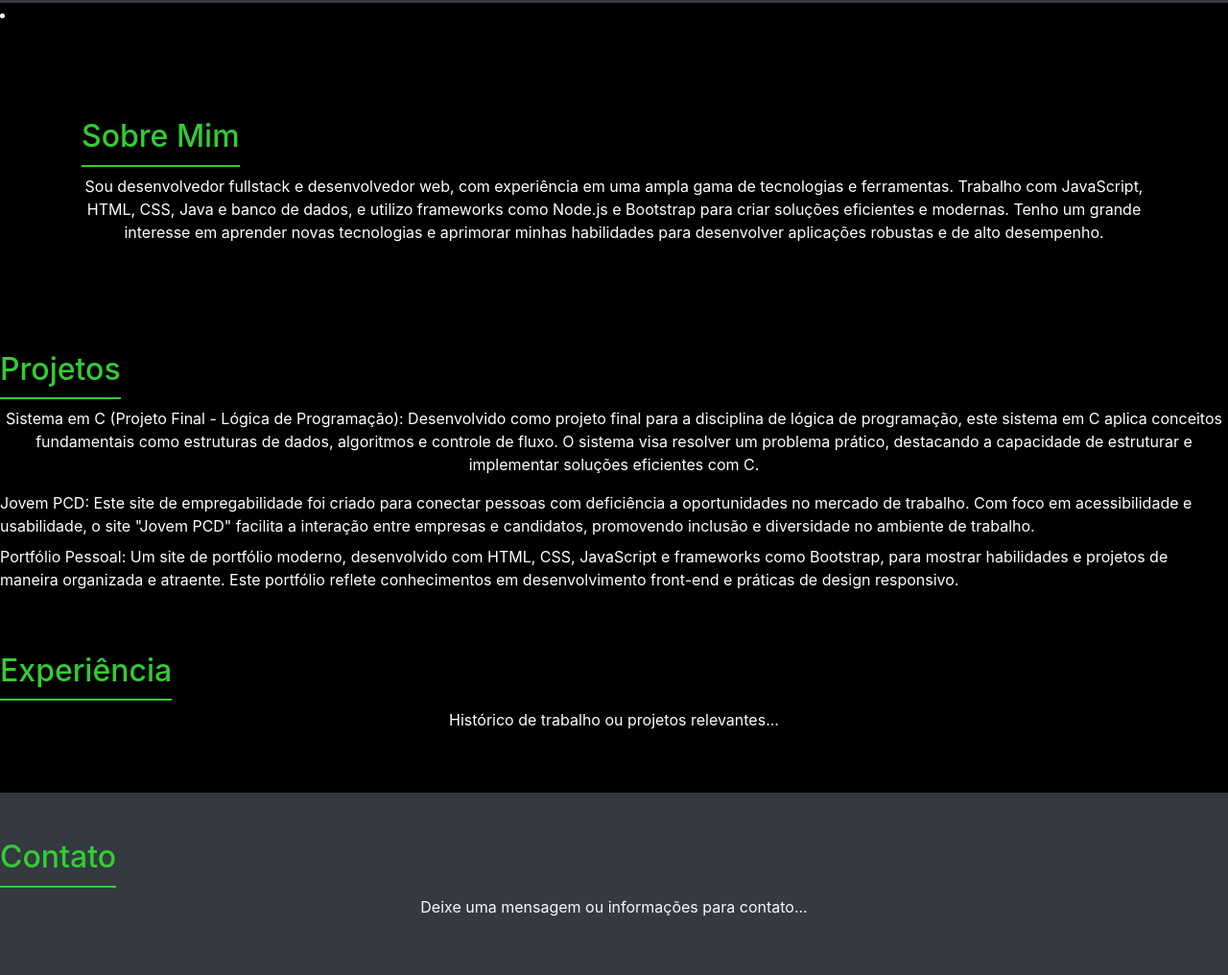
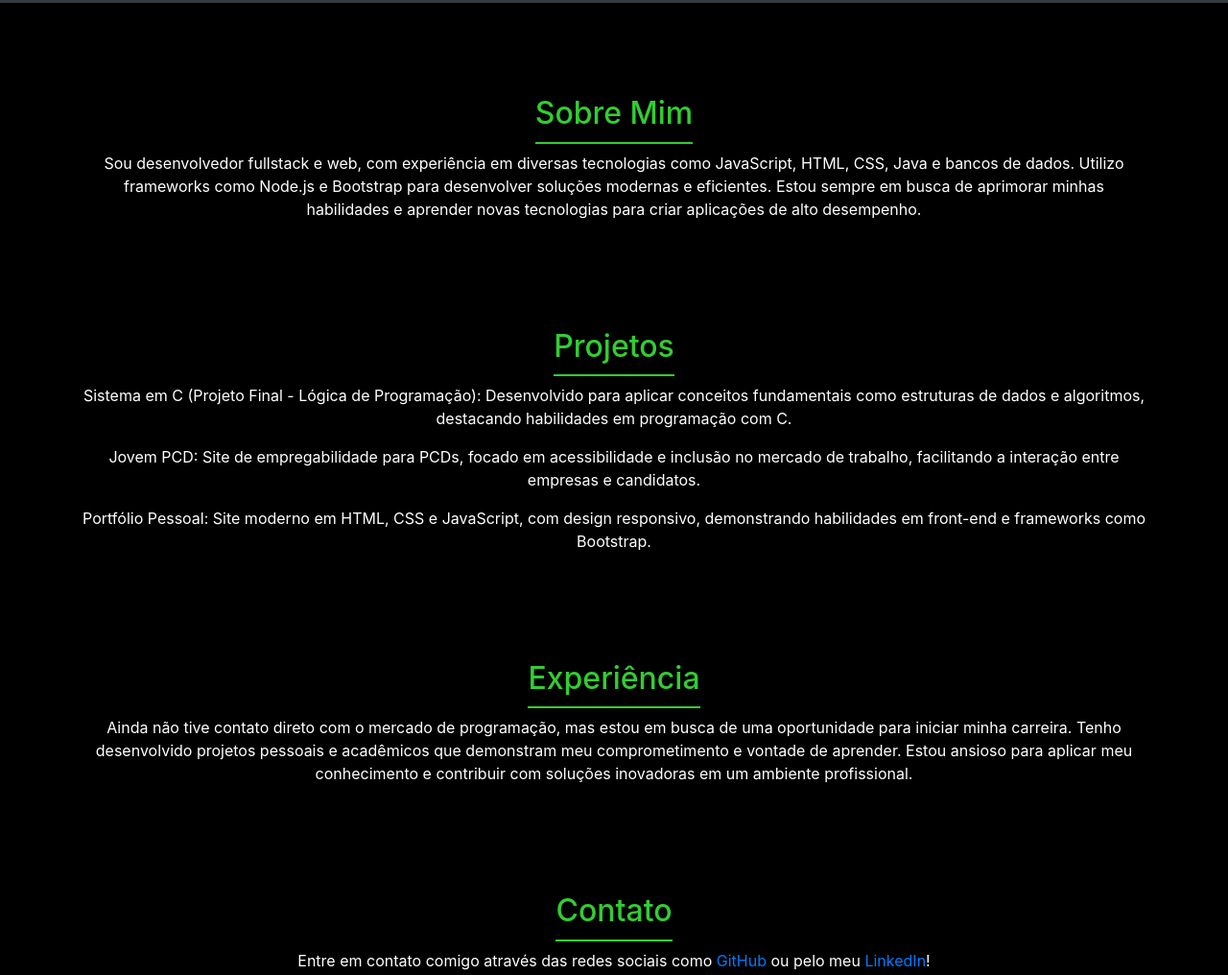
Before and after one commit to eunetox77x/eunetox77x.github.io, a plain HTML site: page index.html in a window 1280 px wide. Shown: the part 224-1240 px from the top of the page at 96% size. Drawn offline with nearby package versions, Linux system fonts and the light colour scheme.

Commit message:
Finalizando

```diff
--- a/index.html
+++ b/index.html
@@ -10,9 +10,11 @@
 <body>
     <header class="bg-dark text-center text-light py-5">
         <h1 class="display-4">Bem-vindo ao Meu Portfólio</h1>
-        <h2></h2>
         <nav class="navbar navbar-expand-lg navbar-dark">
             <div class="container">
+                <button class="navbar-toggler" type="button" data-toggle="collapse" data-target="#navbarNav" aria-controls="navbarNav" aria-expanded="false" aria-label="Toggle navigation">
+                    <span class="navbar-toggler-icon"></span>
+                </button>
                 <div class="collapse navbar-collapse justify-content-center" id="navbarNav">
                     <ul class="navbar-nav">
                         <li class="nav-item"><a class="nav-link" href="#sobre">Sobre Mim</a></li>
@@ -26,36 +28,29 @@
             </div>
         </nav>
     </header>
-     <div class="infor-nav"
-    <ul class="infor_nav">
-        <li class="infor-intem">
+
     <main class="container my-5">
-        <section id="sobre" class="py-5">
-            <h2 class="text-center text-green">Sobre Mim</h2>
-            <p class="text-center">Sou desenvolvedor fullstack e desenvolvedor web, com experiência em uma ampla gama de tecnologias e ferramentas. Trabalho com JavaScript, HTML, CSS, Java e banco de dados, e utilizo frameworks como Node.js e Bootstrap para criar soluções eficientes e modernas. Tenho um grande interesse em aprender novas tecnologias e aprimorar minhas habilidades para desenvolver aplicações robustas e de alto desempenho.
-            </li></p>
-        </div>
+        <section id="sobre" class="py-5 text-center">
+            <h2 class="text-green">Sobre Mim</h2>
+            <p>Sou desenvolvedor fullstack e web, com experiência em diversas tecnologias como JavaScript, HTML, CSS, Java e bancos de dados. Utilizo frameworks como Node.js e Bootstrap para desenvolver soluções modernas e eficientes. Estou sempre em busca de aprimorar minhas habilidades e aprender novas tecnologias para criar aplicações de alto desempenho.</p>
         </section>
 
-        <section id="projetos">
-            <h2 class="text-center text-green">Projetos</h2>
-            <p class="text-center">Sistema em C (Projeto Final - Lógica de Programação): Desenvolvido como projeto final para a disciplina de lógica de programação, este sistema em C aplica conceitos fundamentais como estruturas de dados, algoritmos e controle de fluxo. O sistema visa resolver um problema prático, destacando a capacidade de estruturar e implementar soluções eficientes com C.
-<h1></h1>
-                Jovem PCD: Este site de empregabilidade foi criado para conectar pessoas com deficiência a oportunidades no mercado de trabalho. Com foco em acessibilidade e usabilidade, o site "Jovem PCD" facilita a interação entre empresas e candidatos, promovendo inclusão e diversidade no ambiente de trabalho.
-                <h1></h1>
-                Portfólio Pessoal: Um site de portfólio moderno, desenvolvido com HTML, CSS, JavaScript e frameworks como Bootstrap, para mostrar habilidades e projetos de maneira organizada e atraente. Este portfólio reflete conhecimentos em desenvolvimento front-end e práticas de design responsivo. </p>
+        <section id="projetos" class="py-5 text-center">
+            <h2 class="text-green">Projetos</h2>
+            <p>Sistema em C (Projeto Final - Lógica de Programação): Desenvolvido para aplicar conceitos fundamentais como estruturas de dados e algoritmos, destacando habilidades em programação com C.</p>
+            <p>Jovem PCD: Site de empregabilidade para PCDs, focado em acessibilidade e inclusão no mercado de trabalho, facilitando a interação entre empresas e candidatos.</p>
+            <p>Portfólio Pessoal: Site moderno em HTML, CSS e JavaScript, com design responsivo, demonstrando habilidades em front-end e frameworks como Bootstrap.</p>
         </section>
 
-        <section id="experiencia" class="py-5">
-            <h2 class="text-center text-green">Experiência</h2>
-            <p class="text-center">Histórico de trabalho ou projetos relevantes...</p>
+        <section id="experiencia" class="py-5 text-center">
+            <h2 class="text-green">Experiência</h2>
+            <p>Ainda não tive contato direto com o mercado de programação, mas estou em busca de uma oportunidade para iniciar minha carreira. Tenho desenvolvido projetos pessoais e acadêmicos que demonstram meu comprometimento e vontade de aprender. Estou ansioso para aplicar meu conhecimento e contribuir com soluções inovadoras em um ambiente profissional.</p>
         </section>
 
-        <section id="contato" class="py-5 bg-dark text-light">
-            <h2 class="text-center text-green">Contato</h2>
-            <p class="text-center">Deixe uma mensagem ou informações para contato...</p>
+        <section id="contato" class="py-5 bg-da text-center">
+            <h2 class="text-green">Contato</h2>
+            <p>Entre em contato comigo através das redes sociais como <a href="https://github.com/eunetox77x"target="_blank">GitHub</a> ou pelo meu <a href="https://www.linkedin.com/in/miguelneto7"target="_blank">LinkedIn</a>!</p>
         </section>
-      </ul>
     </main>
 
     <footer class="bg-dark text-light text-center py-3">
--- a/style.css
+++ b/style.css
@@ -22,11 +22,40 @@ header, footer {
     color: #00FF00 !important;
     text-decoration: underline;
     transform: translateY(-3px);
-
 }
 
 section h2 {
     border-bottom: 2px solid #32CD32;
     display: inline-block;
     padding-bottom: 10px;
+    font-size: 2em;
+    opacity: 0;
+    transform: translateY(3px);
+    animation: fadeInUp 1s ease forwards;
+    transition: transform 0.3s, color 0.3s;
 }
+
+section p {
+    opacity: 0;
+    transform: translateY(20px);
+    animation: fadeInUp 1s ease forwards;
+    animation-delay: 0.3s;
+    transition: transform 0.3s, color 0.3s;
+}
+
+section:hover h2,
+section:hover p {
+    color: #00FF00;
+    transform: scale(1.05);
+}
+
+@keyframes fadeInUp {
+    from {
+        opacity: 0;
+        transform: translateY(20px);
+    }
+    to {
+        opacity: 1;
+        transform: translateY(0);
+    }
+}
```
